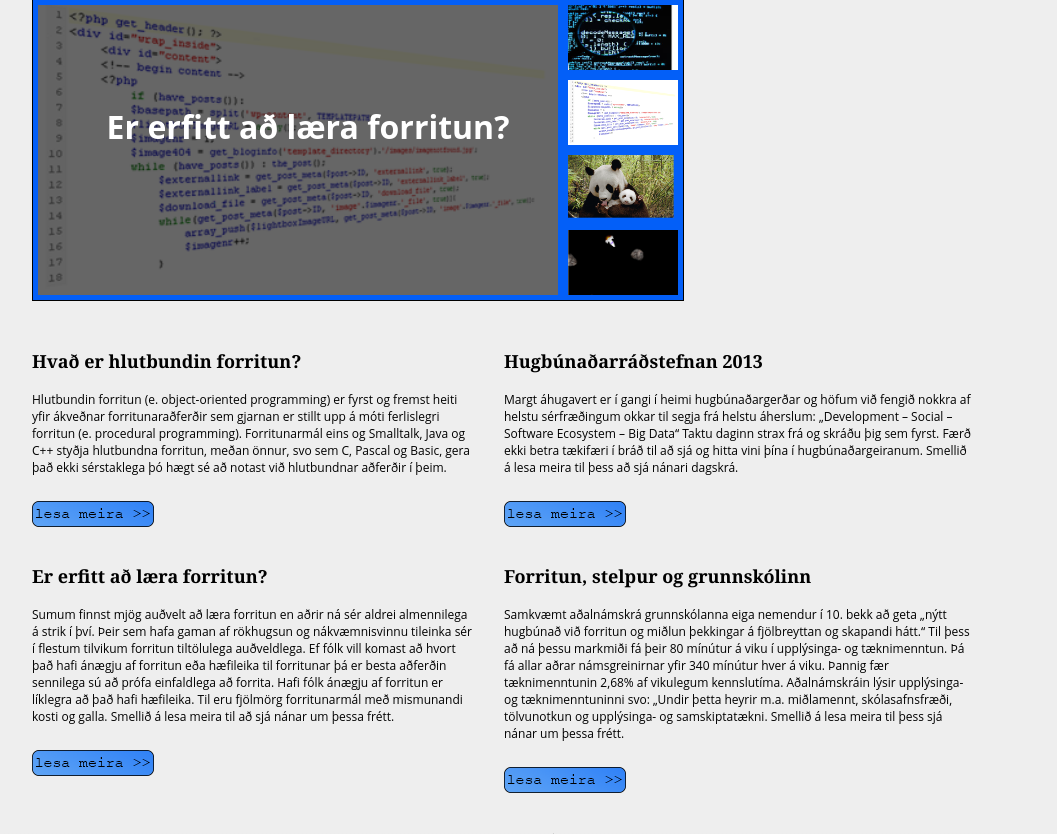
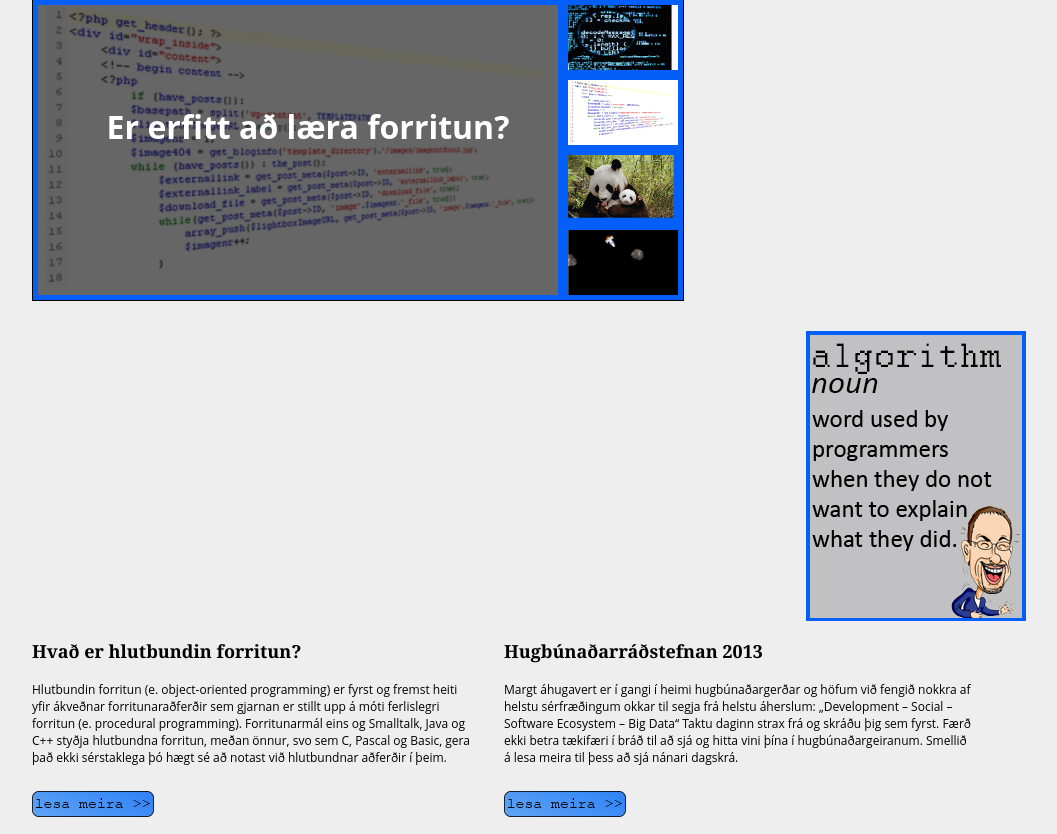
Before and after one commit to palarn/Lokaverkefni-Vefsida, a PHP site: page / in a window 1280 px wide. Shown: the part 467-1301 px from the top of the page, without its empty margins (126-1183 px from the left). Run offline with PHP 8.4, Linux system fonts and the light colour scheme.

Commit message:
mynd í index

```diff
--- a/helper/mobile.css
+++ b/helper/mobile.css
@@ -149,6 +149,10 @@ a.bt:hover{
 	text-decoration:underline;
 	}
 
+.midjar{
+	float:right;
+	}
+
 
 /*undirsíður*/
 
--- a/index.php
+++ b/index.php
@@ -38,14 +38,14 @@
 
 	</section>
 
-
-	<div class="main-slider">
-		<?php
-			include 'helper/slider.php';
-		?>
-
+	<div class="midja">
+		<div class="main-slider">
+			<?php
+				include 'helper/slider.php';
+			?>
+		</div>
+		<img src="myndir/grin.jpg" class="midjar" alt="grín">
 	</div>
-
 
 <div id="main">
 
```
